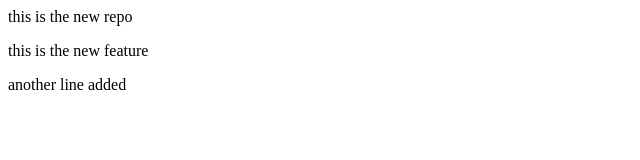
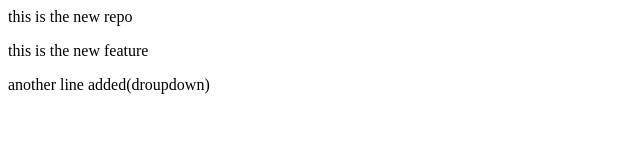
Before and after one commit to prashant-rs/localrepo, a plain HTML site: page index.html in a window 1280 px wide. Shown: the whole page, without its empty margins (0-640 px from the left). Drawn offline with Linux system fonts and the light colour scheme.

Commit message:
add droupdown

```diff
--- a/index.html
+++ b/index.html
@@ -1,4 +1,4 @@
 <p> this is the new repo</p>
 <p> this is the new feature</p>
 
-<p> another line added</p>
+<p> another line added(droupdown)</p>
```
